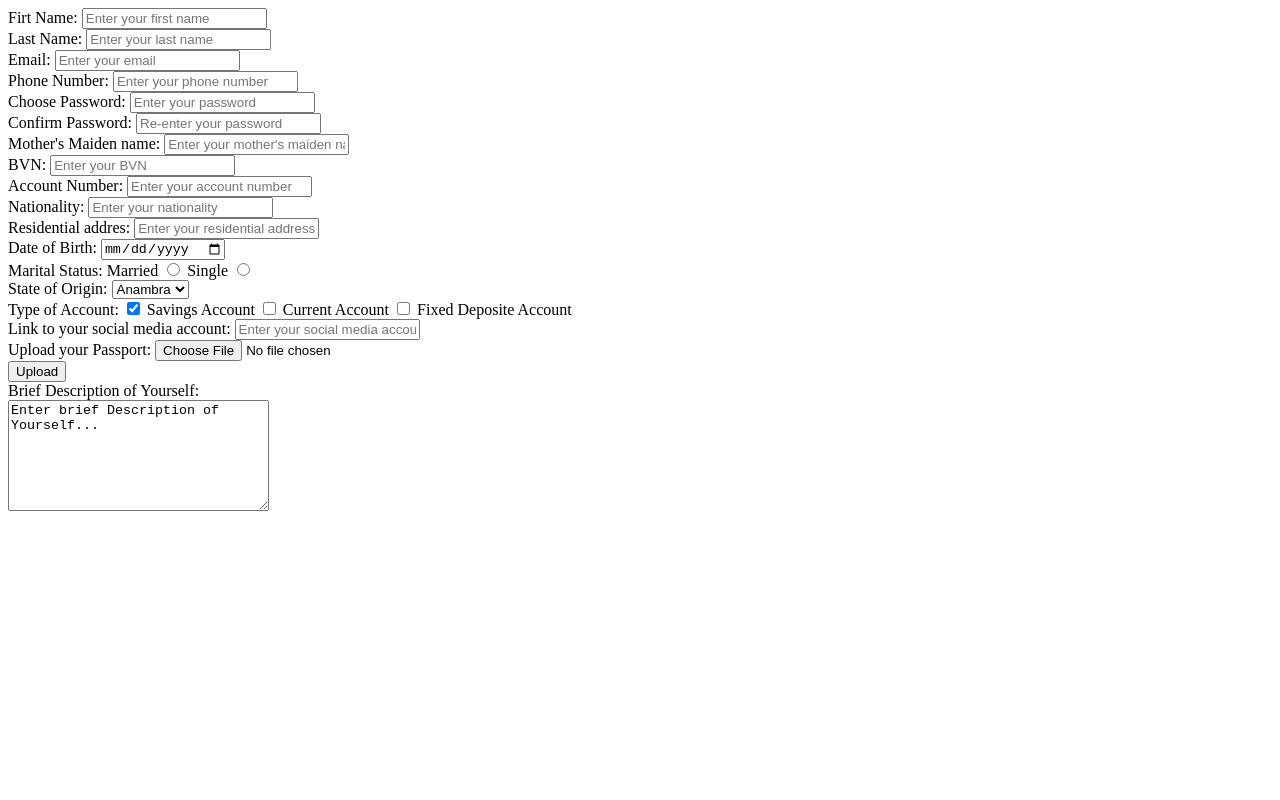
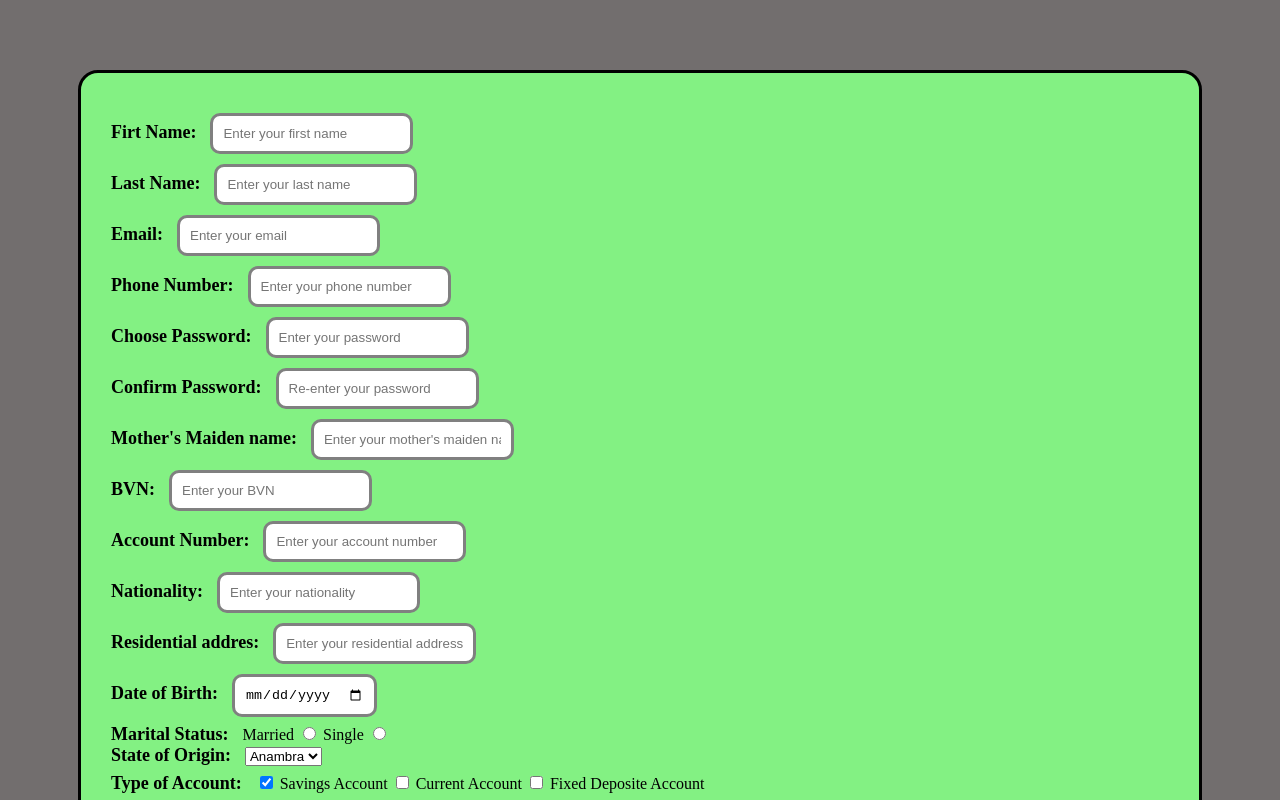
Before and after one commit to Kachically02/SKILHARVEST_PROJECT, a plain HTML site: page Registration_form.html in a window 1280 px wide. Shown: the top 800 px of the page. Drawn offline with Linux system fonts and the light colour scheme.

Commit message:
added stylesheet

```diff
--- a/Registration_form.html
+++ b/Registration_form.html
@@ -3,6 +3,7 @@
   <head>
     <meta charset="UTF-8" />
     <meta name="viewport" content="width=device-width, initial-scale=1.0" />
+    <link href="/stylesheet.css" rel="stylesheet">
     <title>Registration form</title>
   </head>
   <body>
@@ -128,7 +129,7 @@
       /><br/>
       <label>Upload your Passport:</label>
       <input type="file" name="image" /><br />
-      <input type="submit" value="Upload" /><br/>
+      <input  type="submit" value="Upload" /><br/>
       <label>Brief Description of Yourself:</label><br/>
       <textarea name="comments" cols="30" rows="7">Enter brief Description of Yourself...</textarea><br/>
     </form>
--- /dev/null
+++ b/stylesheet.css
@@ -0,0 +1,30 @@
+body{
+    background-color: rgb(114, 110, 110);
+
+}
+form{
+    background-color: rgb(131, 241, 131);
+    padding: 30px 30px;
+    margin: 70px 70px;
+    border: black solid;
+    border-radius: 20px;
+}
+input{
+    margin-top: 10px;
+    padding: 10px 10px;
+    border: solid grey;
+    border-radius: 10px;
+}
+label{
+    font-size: large;
+    font-weight: bold;
+    margin-right: 10px;
+}
+textarea{
+    margin-top: 10px;
+    border: rgb(43, 41, 41) solid;
+    border-radius: 10px;
+}
+.button{
+    margin-bottom: 10px;
+}
```
